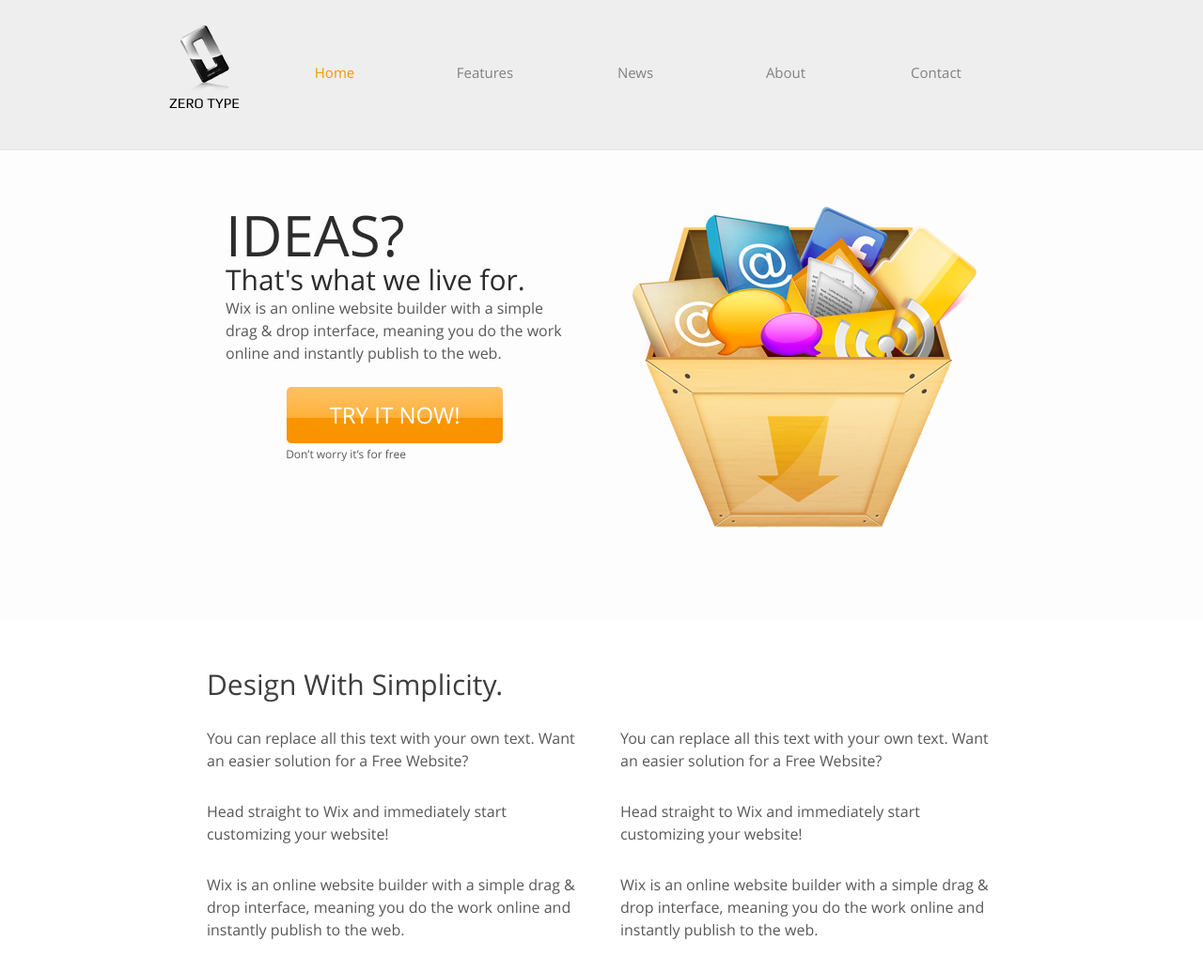
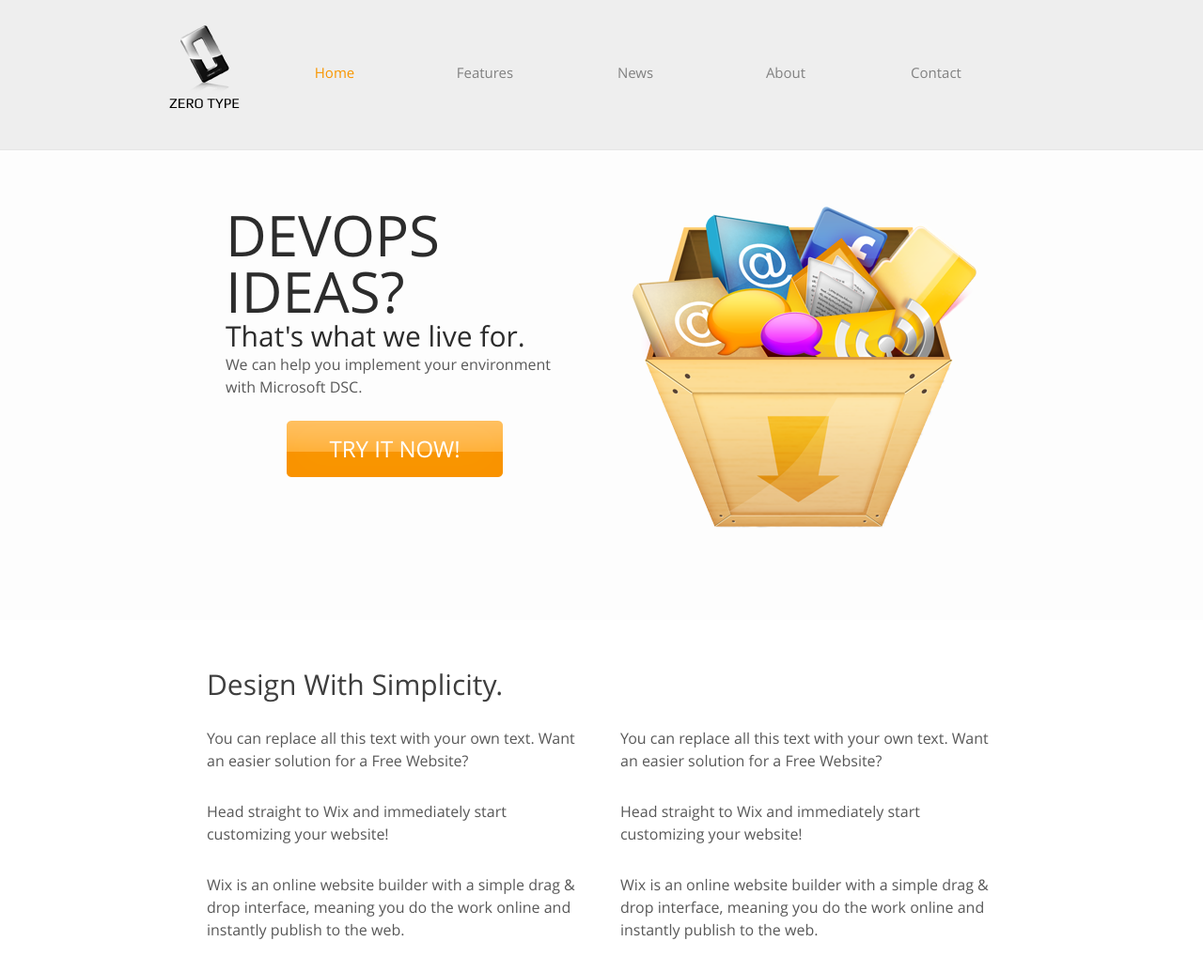
Before and after one commit to johnctitus/sampleWebsite2, a plain HTML site: page index.html in a window 1280 px wide. Shown: the top 1035 px of the page at 94% size. Drawn offline with Linux system fonts and the light colour scheme.

Commit message:
Updating Index.html

```diff
--- a/index.html
+++ b/index.html
@@ -1,11 +1,10 @@
 <!DOCTYPE HTML>
-<!-- Website template by freewebsitetemplates.com -->
-<html>
-<head>
+<html><head><!-- Website template by freewebsitetemplates.com -->
 	<meta charset="UTF-8">
-	<title>Zerotype Website Template</title>
-	<link rel="stylesheet" href="css/style.css" type="text/css">
-</head>
+
+	<title>Zerotype Website Template</title><link rel="stylesheet" href="css/style.css" type="text/css"></head>
+
+
 <body>
 	<div id="header">
 		<div>
@@ -35,10 +34,9 @@
 		<div class="clearfix">
 			<img src="images/box.png" alt="Img" height="342" width="368">
 			<div>
-				<h1>Ideas?</h1>
+				<h1>DevOps Ideas?</h1>
 				<h2>That's what we live for.</h2>
-				<p>
-					Wix is an online website builder with a simple drag & drop interface, meaning you do the work online and instantly publish to the web. <span><a href="index.html" class="btn">Try It Now!</a><b>Don’t worry it’s for free</b></span>
+				<p>We can help you implement your environment with Microsoft DSC. &nbsp; <span><a href="index.html" class="btn">Try It Now!</a></span>
 				</p>
 			</div>
 		</div>
@@ -54,8 +52,9 @@
 					Head straight to Wix and immediately start customizing your website!
 				</p>
 				<p>
-					Wix is an online website builder with a simple drag & drop interface, meaning you do the work online and instantly publish to the web.
-				</p>
+Wix is an online website builder with a simple drag &amp; drop
+interface, meaning you do the work online and instantly publish to the
+web. </p>
 			</div>
 			<div>
 				<p>
@@ -65,8 +64,9 @@
 					Head straight to Wix and immediately start customizing your website!
 				</p>
 				<p>
-					Wix is an online website builder with a simple drag & drop interface, meaning you do the work online and instantly publish to the web.
-				</p>
+Wix is an online website builder with a simple drag &amp; drop
+interface, meaning you do the work online and instantly publish to the
+web. </p>
 			</div>
 		</div>
 	</div>
@@ -80,5 +80,4 @@
 			</p>
 		</div>
 	</div>
-</body>
-</html>
+</body></html>
```
